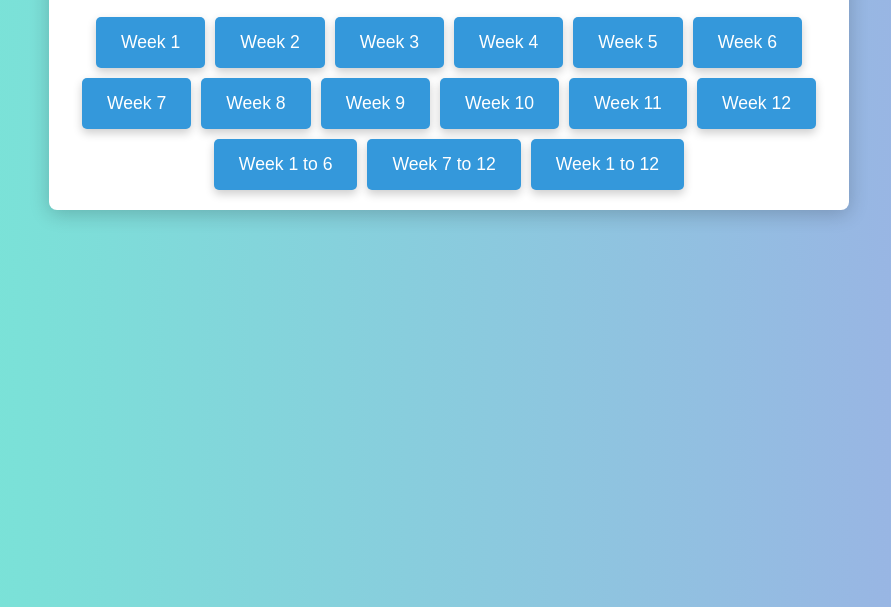
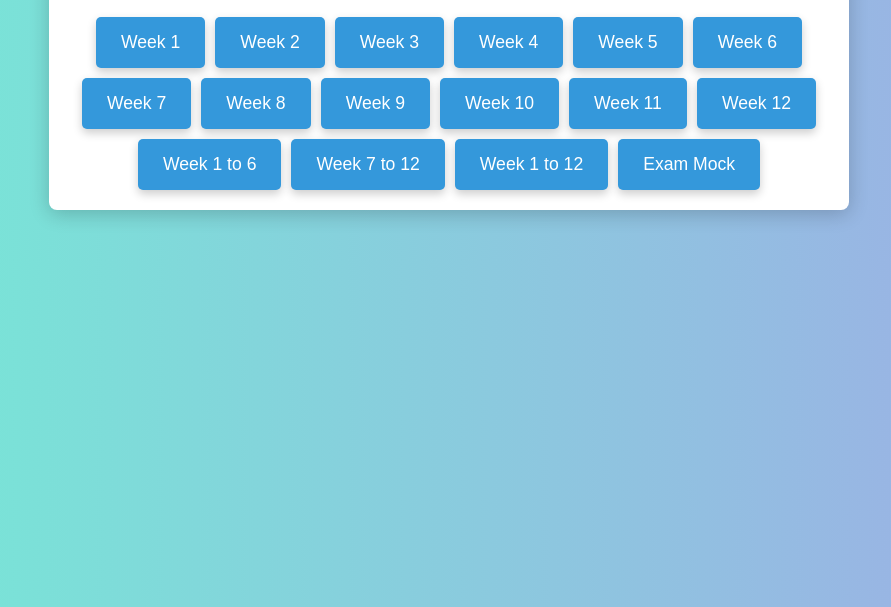
Before and after one commit to Aryan49Choudhary/Conservation-Geography-NPTEL, a plain HTML site: page index.html in a window 1280 px wide. Shown: the part 193-800 px from the top of the page, without its empty margins (191-1082 px from the left). Drawn offline with Linux system fonts and the light colour scheme.

Commit message:
Mock Quiz updates

```diff
--- a/index.html
+++ b/index.html
@@ -27,6 +27,7 @@
             <button onclick="startQuiz('week1to6')">Week 1 to 6</button>
             <button onclick="startQuiz('week7to12')">Week 7 to 12</button>
             <button onclick="startQuiz('week1to12')">Week 1 to 12</button>
+            <button onclick="startRandomQuiz('week50')">Exam Mock</button>
         </div>
 
         <div id="quizContainer" class="hidden quiz-container">
```
